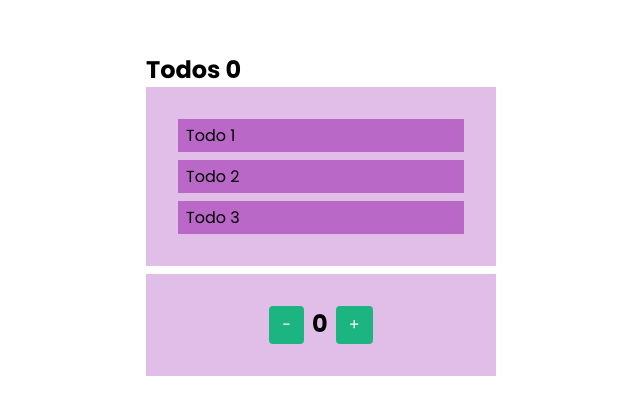
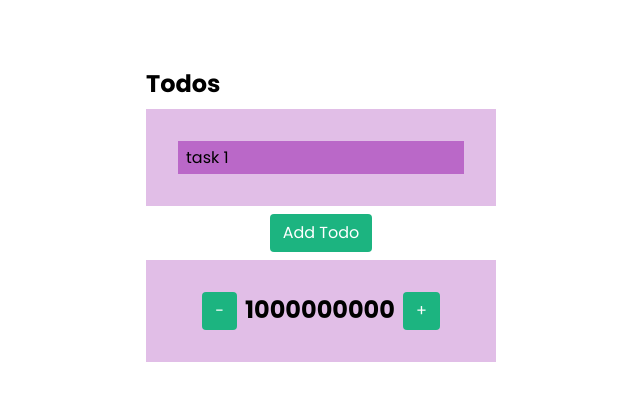
Before and after one commit to manikant-codes/react-course-files-final, a React (Create React App) app: page / in a window 1280 px wide. Shown: the part 186-600 px from the top of the page, without its empty margins (319-959 px from the left). Built offline with nearby package versions, Linux system fonts and the light colour scheme; a web font is replaced by a local one.

Commit message:
taught useCallback and useMemo

```diff
--- a/src/Demo.jsx
+++ b/src/Demo.jsx
@@ -2,13 +2,17 @@ import React from "react";
 import UseEffectDemo from "./components/demo/useEffectDemo/UseEffectDemo";
 import UseEffectCounterDemo from "./components/demo/useEffectDemo/UseEffectCounterDemo";
 import MemoDemo from "./components/demo/memoDemo/MemoDemo";
+import UseCallbackDemo from "./components/demo/useCallbackDemo/UseCallbackDemo";
+import UseMemoDemo from "./components/demo/useMemoDemo/UseMemoDemo";
 
 function Demo() {
   return (
     <>
       {/* <UseEffectDemo /> */}
       {/* <UseEffectCounterDemo /> */}
-      <MemoDemo />
+      {/* <MemoDemo /> */}
+      {/* <UseCallbackDemo /> */}
+      <UseMemoDemo />
     </>
   );
 }
--- /dev/null
+++ b/src/components/demo/useCallbackDemo/Todos.jsx
@@ -0,0 +1,40 @@
+import React, { memo } from "react";
+
+function Todos({ handleSayHi }) {
+  console.log("todos rendered");
+  return (
+    <div
+      style={{
+        minWidth: "100%",
+        display: "flex",
+        flexDirection: "column",
+        gap: "8px",
+      }}
+    >
+      <h2>Todos </h2>
+      <ul
+        style={{
+          listStyleType: "none",
+          backgroundColor: "#e1bee7",
+          padding: "32px",
+          display: "flex",
+          flexDirection: "column",
+          gap: "8px",
+        }}
+      >
+        <li style={{ backgroundColor: "#ba68c8", padding: "4px 8px" }}>
+          Todo 1
+        </li>
+        <li style={{ backgroundColor: "#ba68c8", padding: "4px 8px" }}>
+          Todo 2
+        </li>
+        <li style={{ backgroundColor: "#ba68c8", padding: "4px 8px" }}>
+          Todo 3
+        </li>
+      </ul>
+      <button onClick={handleSayHi}>Say Hi</button>
+    </div>
+  );
+}
+
+export default memo(Todos);
--- /dev/null
+++ b/src/components/demo/useCallbackDemo/UseCallbackDemo.jsx
@@ -0,0 +1,58 @@
+import React, { useCallback, useState } from "react";
+import Todos from "./Todos";
+
+function UseCallbackDemo() {
+  const [count, setCount] = useState(0);
+
+  function handleIncrease() {
+    setCount(count + 1);
+  }
+
+  function handleDecrease() {
+    setCount(count - 1);
+  }
+
+  const handleSayHi = useCallback(() => {
+    alert("Hi!");
+  }, [count]);
+
+  return (
+    <div
+      style={{
+        width: "100vw",
+        height: "100vh",
+        display: "flex",
+        flexDirection: "column",
+        alignItems: "center",
+        justifyContent: "center",
+        gap: "8px",
+      }}
+    >
+      <div
+        style={{
+          width: "350px",
+          display: "flex",
+          flexDirection: "column",
+          gap: "8px",
+        }}
+      >
+        <Todos handleSayHi={handleSayHi} />
+        <div
+          style={{
+            backgroundColor: "#e1bee7",
+            padding: "32px",
+            display: "flex",
+            gap: "8px",
+            justifyContent: "center",
+          }}
+        >
+          <button onClick={handleDecrease}>-</button>
+          <h2>{count}</h2>
+          <button onClick={handleIncrease}>+</button>
+        </div>
+      </div>
+    </div>
+  );
+}
+
+export default UseCallbackDemo;
--- /dev/null
+++ b/src/components/demo/useMemoDemo/Todos.jsx
@@ -0,0 +1,46 @@
+import React, { memo } from "react";
+
+function Todos({ todos, setTodos }) {
+  console.log("todos rendered");
+
+  function handleAddTodo() {
+    setTodos([...todos, "new todo"]);
+  }
+
+  return (
+    <div
+      style={{
+        minWidth: "100%",
+        display: "flex",
+        flexDirection: "column",
+        gap: "8px",
+      }}
+    >
+      <h2>Todos </h2>
+      <ul
+        style={{
+          listStyleType: "none",
+          backgroundColor: "#e1bee7",
+          padding: "32px",
+          display: "flex",
+          flexDirection: "column",
+          gap: "8px",
+        }}
+      >
+        {todos.map((todo, index) => {
+          return (
+            <li
+              key={index}
+              style={{ backgroundColor: "#ba68c8", padding: "4px 8px" }}
+            >
+              {todo}
+            </li>
+          );
+        })}
+      </ul>
+      <button onClick={handleAddTodo}>Add Todo</button>
+    </div>
+  );
+}
+
+export default memo(Todos);
--- /dev/null
+++ b/src/components/demo/useMemoDemo/UseMemoDemo.jsx
@@ -0,0 +1,69 @@
+import React, { useMemo, useState } from "react";
+import Todos from "./Todos";
+
+function complexCalculation(number) {
+  let temp = 0;
+
+  for (let i = 0; i < 1000000000; i++) {
+    temp += 1;
+  }
+
+  return temp + number;
+}
+
+function UseMemoDemo() {
+  const [count, setCount] = useState(0);
+  const [todos, setTodos] = useState(["task 1"]);
+
+  const complexValue = useMemo(() => {
+    return complexCalculation(count);
+  }, [count]);
+
+  function handleIncrease() {
+    setCount(count + 1);
+  }
+
+  function handleDecrease() {
+    setCount(count - 1);
+  }
+
+  return (
+    <div
+      style={{
+        width: "100vw",
+        height: "100vh",
+        display: "flex",
+        flexDirection: "column",
+        alignItems: "center",
+        justifyContent: "center",
+        gap: "8px",
+      }}
+    >
+      <div
+        style={{
+          width: "350px",
+          display: "flex",
+          flexDirection: "column",
+          gap: "8px",
+        }}
+      >
+        <Todos todos={todos} setTodos={setTodos} />
+        <div
+          style={{
+            backgroundColor: "#e1bee7",
+            padding: "32px",
+            display: "flex",
+            gap: "8px",
+            justifyContent: "center",
+          }}
+        >
+          <button onClick={handleDecrease}>-</button>
+          <h2>{complexValue}</h2>
+          <button onClick={handleIncrease}>+</button>
+        </div>
+      </div>
+    </div>
+  );
+}
+
+export default UseMemoDemo;
```
